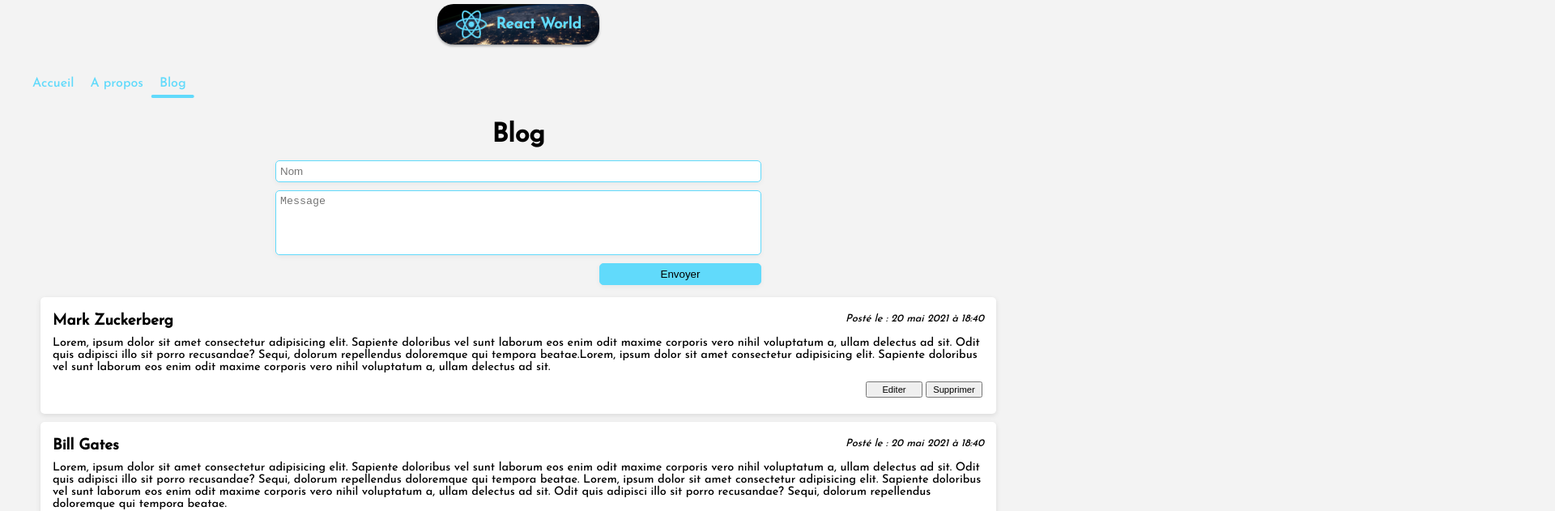
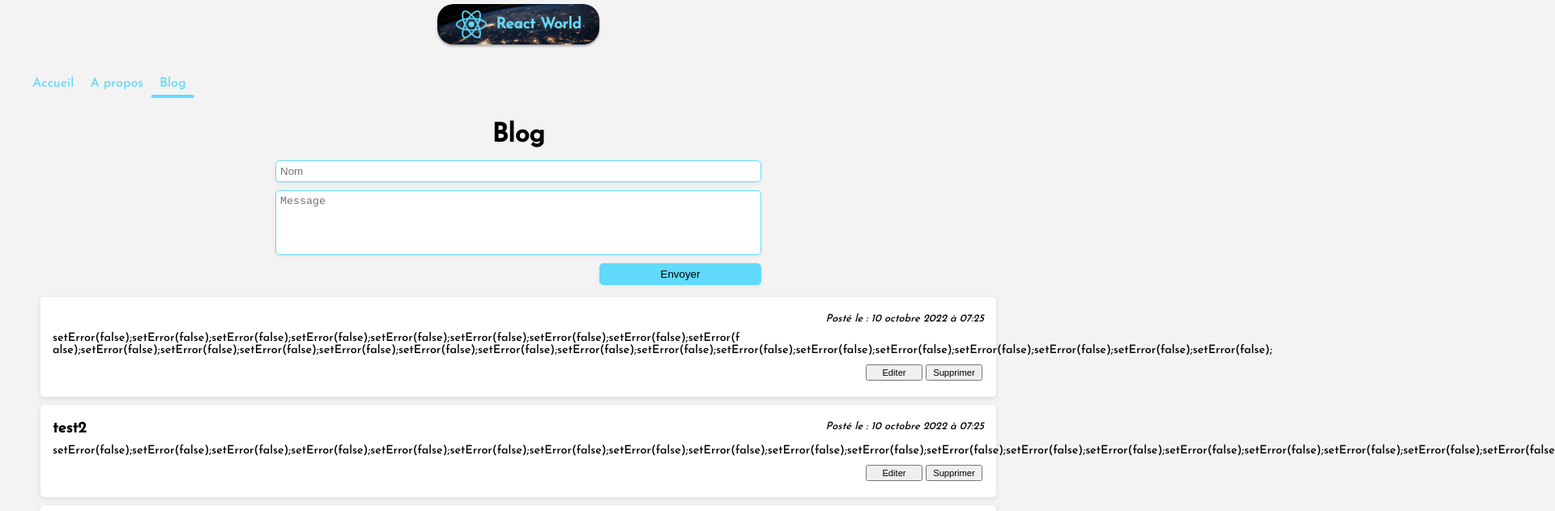
Before and after one commit to Arnaud293/ReactApp_CountriesAPI, a React (Create React App) app: page /blog in a window 1280 px wide. Shown: the top 631 px of the page at 81% size, 1920 px wide, since content can reach past the window. Built offline with nearby package versions, Linux system fonts and the light colour scheme; data requests are answered from the project's data file.

Commit message:
Add possibility to create post + clear input

```diff
--- a/src/assets/db.json
+++ b/src/assets/db.json
@@ -17,6 +17,24 @@
       "content": "Lorem, ipsum dolor sit amet consectetur adipisicing elit. Sapiente doloribus vel sunt laborum eos enim odit maxime corporis vero nihil voluptatum a, ullam delectus ad sit. Odit quis adipisci illo sit porro recusandae? Sequi, dolorum repellendus doloremque qui tempora beatae.Lorem, ipsum dolor sit amet consectetur adipisicing elit. Sapiente doloribus vel sunt laborum eos enim odit maxime corporis vero nihil voluptatum a, ullam delectus ad sit. ",
       "date": 1621536056135,
       "id": 3
+    },
+    {
+      "author": "test",
+      "content": "Ceci est un test Ceci est un test Ceci est un test Ceci est un test Ceci est un test Ceci est un test Ceci est un test Ceci est un test Ceci est un test Ceci est un test Ceci est un test Ceci est un test Ceci est un test Ceci est un test Ceci est un test Ceci est un test Ceci est un test Ceci est un test Ceci est un test ",
+      "date": 1665386373180,
+      "id": 4
+    },
+    {
+      "author": "test2",
+      "content": "setError(false);setError(false);setError(false);setError(false);setError(false);setError(false);setError(false);setError(false);setError(false);setError(false);setError(false);setError(false);setError(false);setError(false);setError(false);setError(false);setError(false);setError(false);setError(false);setError(false);setError(false);setError(false);setError(false);setError(false);",
+      "date": 1665386725620,
+      "id": 5
+    },
+    {
+      "author": "",
+      "content": "setError(false);setError(false);setError(false);setError(false);setError(false);setError(false);setError(false);setError(false);setError(f\nalse);setError(false);setError(false);setError(false);setError(false);setError(false);setError(false);setError(false);setError(false);setError(false);setError(false);setError(false);setError(false);setError(false);setError(false);setError(false);",
+      "date": 1665386745189,
+      "id": 6
     }
   ]
 }
--- a/src/pages/Blog.js
+++ b/src/pages/Blog.js
@@ -8,6 +8,7 @@ const Blog = () => {
 
     const [blogData, setBlogData] = useState([]);
     const [content, setContent] = useState('');
+    const [author, setAuthor] = useState('');
     const [error, setError] = useState(false);
 
     const getData = () => {
@@ -26,7 +27,16 @@ const Blog = () => {
         if(content.length < 140){
             setError(true);
         } else {
+
+            axios.post('http://localhost:3004/articles', {
+                author,
+                content,
+                date : Date.now(),
+            });
             setError(false);
+            setAuthor('');
+            setContent('');
+            getData();
         }
     }
 
@@ -37,8 +47,9 @@ const Blog = () => {
            <h1>Blog</h1>
 
            <form onSubmit={(e) => handleSubmit(e)}>
-                <input type="text" placeholder='Nom'/>
+                <input type="text" placeholder='Nom' value={author}onChange={(e) => setAuthor(e.target.value)}/>
                 <textarea
+                value={content}
                 style={{border: error ? '1px solid red' : '1px solid #61dafb'}}
                 placeholder='Message'
                 onChange={(e) => setContent(e.target.value)}></textarea>
```
